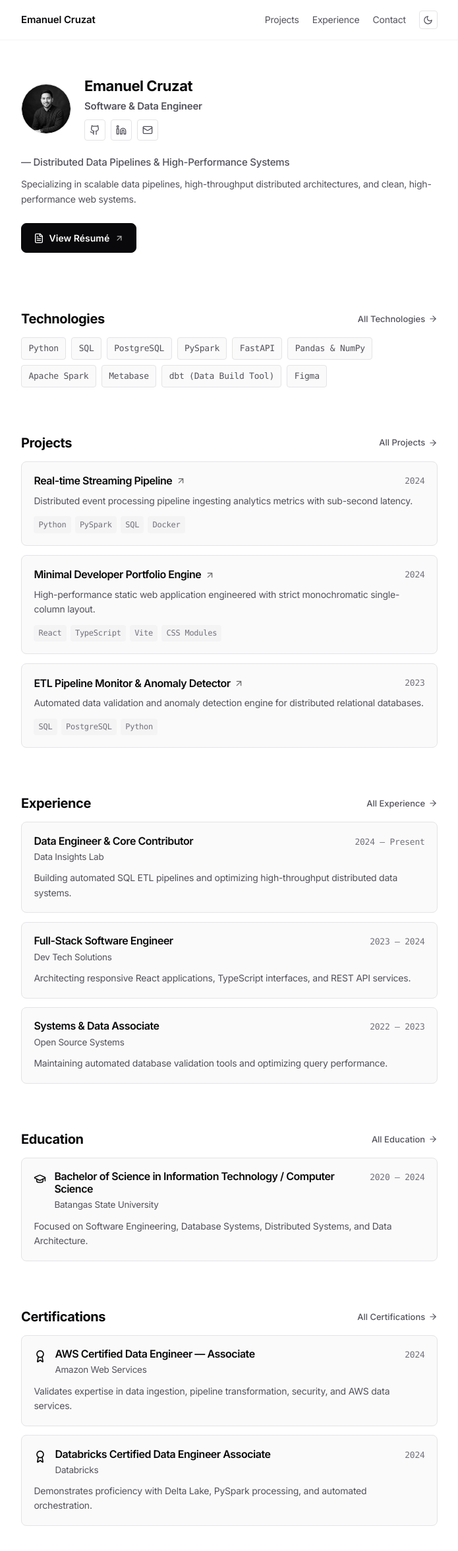
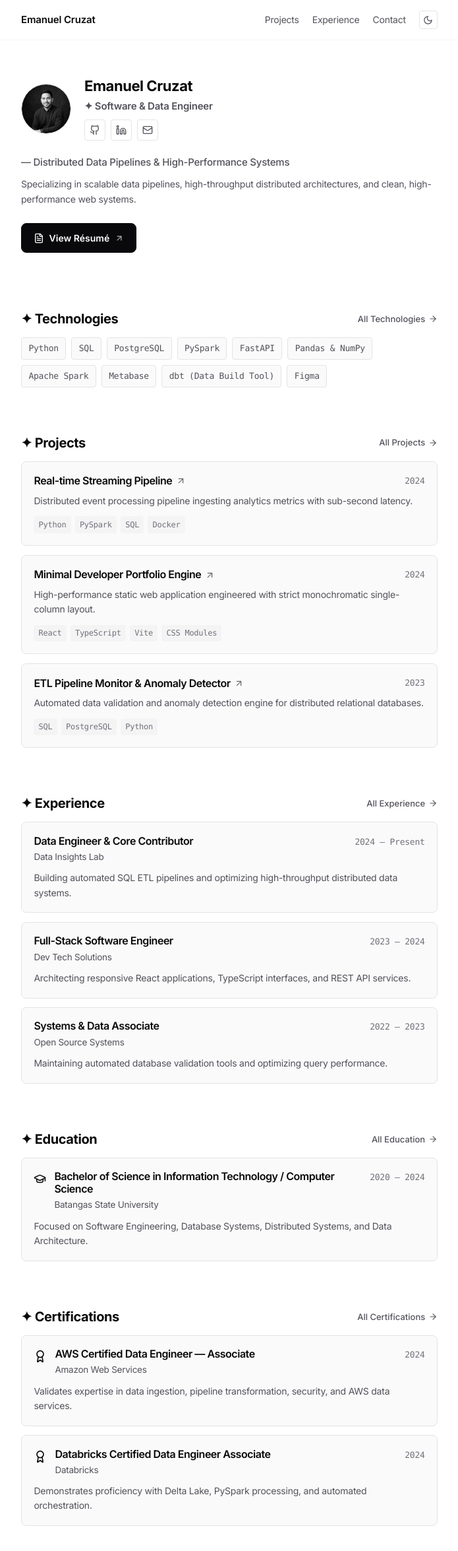
Before and after one commit to cruzatemanuel/portfolio_, a React (Vite) app: page / in a window 1280 px wide. Shown: the top 2350 px of the page at 66% size, without its empty margins (292-987 px from the left). Built offline with nearby package versions, Linux system fonts and the light colour scheme.

Commit message:
feat: integrate ShinyText component for enhanced section headings and job title on Home page

```diff
--- a/src/routes/Home.tsx
+++ b/src/routes/Home.tsx
@@ -3,6 +3,7 @@ import { useNavigate } from 'react-router-dom';
 import { Linkedin, Github, Mail, FileText, ArrowUpRight, GraduationCap, Award, ArrowRight } from 'lucide-react';
 import { portfolioContent } from '../content';
 import ContactCTA from '../components/shell/ContactCTA';
+import ShinyText from '../components/ui/ShinyText';
 import styles from '../components/home/Home.module.css';
 
 export const Home: React.FC = () => {
@@ -39,7 +40,14 @@ export const Home: React.FC = () => {
 
           <div className={styles.nameHeaderDetails}>
             <h1 className={styles.developerName}>{profile.name}</h1>
-            <span className={styles.primaryJobTitle}>Software &amp; Data Engineer</span>
+            <span className={styles.primaryJobTitle}>
+              <ShinyText
+                text="✦ Software & Data Engineer"
+                speed={3}
+                color="var(--color-text-secondary)"
+                shineColor="var(--color-accent)"
+              />
+            </span>
 
             {/* Social Icons right beside profile header */}
             <div className={styles.socialsGroup} aria-label="Social Links">
@@ -100,7 +108,14 @@ export const Home: React.FC = () => {
       {/* 2. Technologies Preview Section */}
       <section className={styles.sectionContainer} aria-label="Technologies Overview">
         <div className={styles.sectionHeaderRow}>
-          <h2 className={styles.sectionHeading}>Technologies</h2>
+          <h2 className={styles.sectionHeading}>
+            <ShinyText
+              text="✦ Technologies"
+              speed={3}
+              color="var(--color-text-primary)"
+              shineColor="var(--color-accent)"
+            />
+          </h2>
           <button
             onClick={() => navigate('/technologies')}
             className={styles.viewAllButton}
@@ -122,7 +137,14 @@ export const Home: React.FC = () => {
       {/* 3. Selected Projects (Top 3 Latest) */}
       <section id="projects" className={styles.sectionContainer} aria-label="Selected Projects">
         <div className={styles.sectionHeaderRow}>
-          <h2 className={styles.sectionHeading}>Projects</h2>
+          <h2 className={styles.sectionHeading}>
+            <ShinyText
+              text="✦ Projects"
+              speed={3}
+              color="var(--color-text-primary)"
+              shineColor="var(--color-accent)"
+            />
+          </h2>
           <button
             onClick={() => navigate('/projects')}
             className={styles.viewAllButton}
@@ -168,7 +190,14 @@ export const Home: React.FC = () => {
       {/* 4. Experience (Top 3 Latest) */}
       <section id="experience" className={styles.sectionContainer} aria-label="Experience">
         <div className={styles.sectionHeaderRow}>
-          <h2 className={styles.sectionHeading}>Experience</h2>
+          <h2 className={styles.sectionHeading}>
+            <ShinyText
+              text="✦ Experience"
+              speed={3}
+              color="var(--color-text-primary)"
+              shineColor="var(--color-accent)"
+            />
+          </h2>
           <button
             onClick={() => navigate('/experience')}
             className={styles.viewAllButton}
@@ -198,7 +227,14 @@ export const Home: React.FC = () => {
       {/* 5. Education Section */}
       <section className={styles.sectionContainer} aria-label="Education">
         <div className={styles.sectionHeaderRow}>
-          <h2 className={styles.sectionHeading}>Education</h2>
+          <h2 className={styles.sectionHeading}>
+            <ShinyText
+              text="✦ Education"
+              speed={3}
+              color="var(--color-text-primary)"
+              shineColor="var(--color-accent)"
+            />
+          </h2>
           <button
             onClick={() => navigate('/experience')}
             className={styles.viewAllButton}
@@ -230,7 +266,14 @@ export const Home: React.FC = () => {
       {/* 6. Certifications Section */}
       <section className={styles.sectionContainer} aria-label="Certifications">
         <div className={styles.sectionHeaderRow}>
-          <h2 className={styles.sectionHeading}>Certifications</h2>
+          <h2 className={styles.sectionHeading}>
+            <ShinyText
+              text="✦ Certifications"
+              speed={3}
+              color="var(--color-text-primary)"
+              shineColor="var(--color-accent)"
+            />
+          </h2>
           <button
             onClick={() => navigate('/certifications')}
             className={styles.viewAllButton}
```
Also changed, not shown: 1 other file (tests, documents, lock files or other folders).
